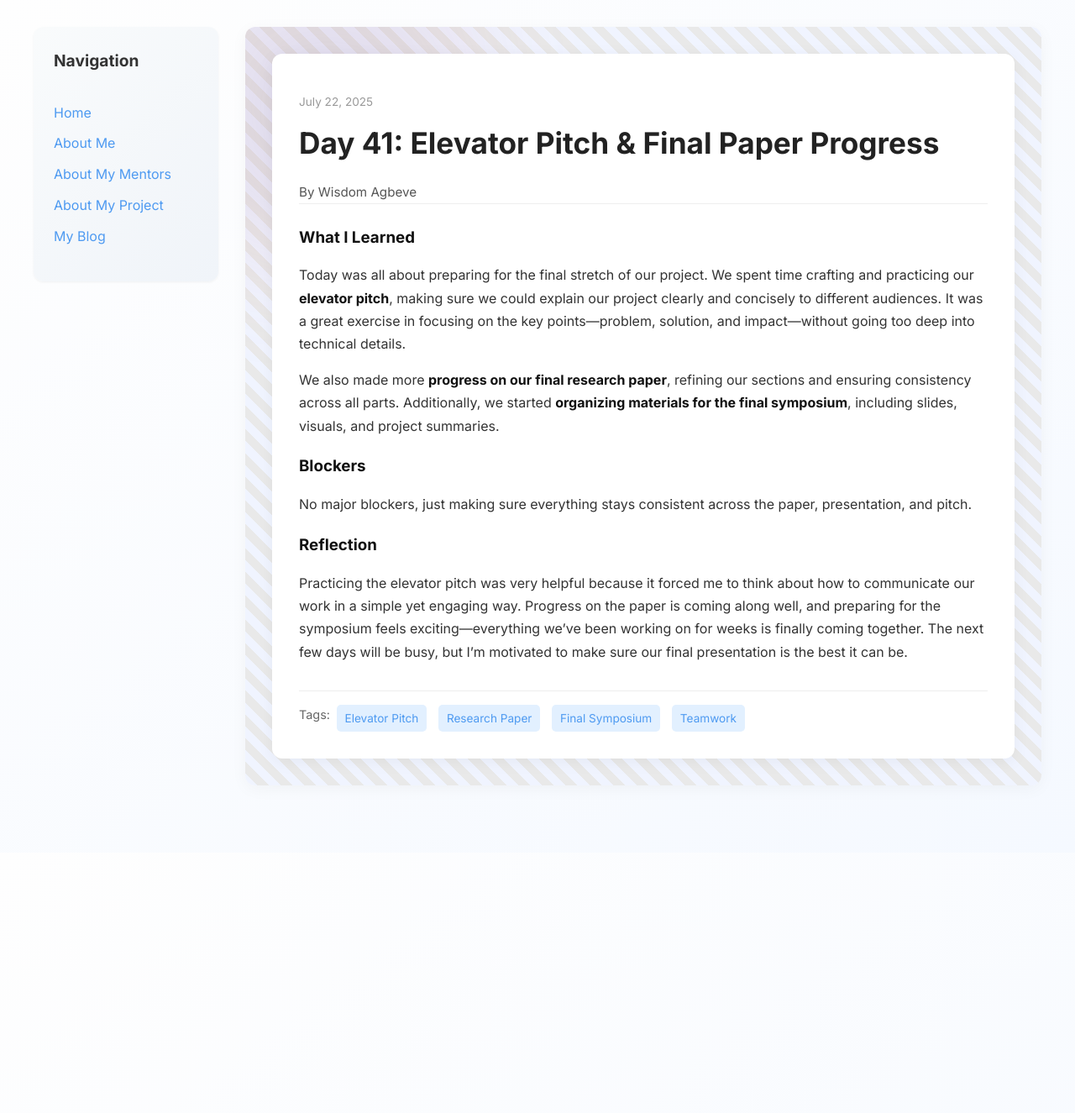
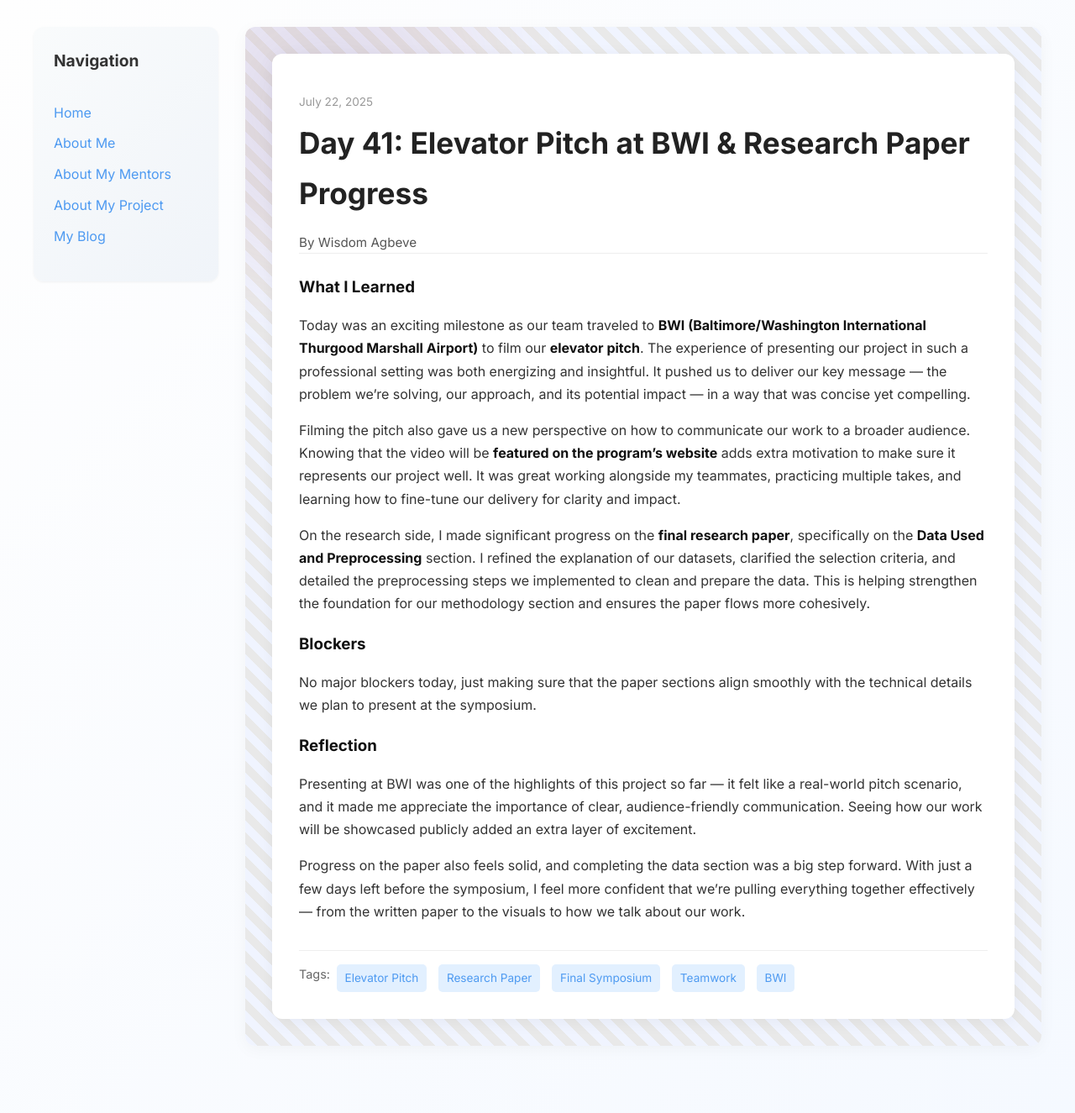
Before and after one commit to wisdomagbeve01/wisdomagbeve01.github.io, a Jekyll site: the page built from _posts/2025-07-22-day-41.md, in a window 1280 px wide. Shown: the whole page at 84% size. Built offline with Jekyll 4.4.1, drawn with Linux system fonts in a browser that asks for light colours; before the commit the page ends 1015 px from its top, so only the background shows below that.

Commit message:
Update 2025-07-22-day-41.md

```diff
--- a/_posts/2025-07-22-day-41.md
+++ b/_posts/2025-07-22-day-41.md
@@ -1,19 +1,23 @@
 ---
 layout: post
-title: "Day 41: Elevator Pitch & Final Paper Progress"
+title: "Day 41: Elevator Pitch at BWI & Research Paper Progress"
 date: 2025-07-22
 author: Wisdom Agbeve
 permalink: /day41.html
-tags: ["Elevator Pitch", "Research Paper", "Final Symposium", "Teamwork"]
+tags: ["Elevator Pitch", "Research Paper", "Final Symposium", "Teamwork", "BWI"]
 
 what_i_learned: |
-  Today was all about preparing for the final stretch of our project. We spent time crafting and practicing our **elevator pitch**, making sure we could explain our project clearly and concisely to different audiences. It was a great exercise in focusing on the key points—problem, solution, and impact—without going too deep into technical details.
+  Today was an exciting milestone as our team traveled to **BWI (Baltimore/Washington International Thurgood Marshall Airport)** to film our **elevator pitch**. The experience of presenting our project in such a professional setting was both energizing and insightful. It pushed us to deliver our key message — the problem we’re solving, our approach, and its potential impact — in a way that was concise yet compelling.
 
-  We also made more **progress on our final research paper**, refining our sections and ensuring consistency across all parts. Additionally, we started **organizing materials for the final symposium**, including slides, visuals, and project summaries.
+  Filming the pitch also gave us a new perspective on how to communicate our work to a broader audience. Knowing that the video will be **featured on the program’s website** adds extra motivation to make sure it represents our project well. It was great working alongside my teammates, practicing multiple takes, and learning how to fine-tune our delivery for clarity and impact.
+
+  On the research side, I made significant progress on the **final research paper**, specifically on the **Data Used and Preprocessing** section. I refined the explanation of our datasets, clarified the selection criteria, and detailed the preprocessing steps we implemented to clean and prepare the data. This is helping strengthen the foundation for our methodology section and ensures the paper flows more cohesively.
 
 blockers: |
-  No major blockers, just making sure everything stays consistent across the paper, presentation, and pitch.
+  No major blockers today, just making sure that the paper sections align smoothly with the technical details we plan to present at the symposium.
 
 reflection: |
-  Practicing the elevator pitch was very helpful because it forced me to think about how to communicate our work in a simple yet engaging way. Progress on the paper is coming along well, and preparing for the symposium feels exciting—everything we’ve been working on for weeks is finally coming together. The next few days will be busy, but I’m motivated to make sure our final presentation is the best it can be.
+  Presenting at BWI was one of the highlights of this project so far — it felt like a real-world pitch scenario, and it made me appreciate the importance of clear, audience-friendly communication. Seeing how our work will be showcased publicly added an extra layer of excitement.
+
+  Progress on the paper also feels solid, and completing the data section was a big step forward. With just a few days left before the symposium, I feel more confident that we’re pulling everything together effectively — from the written paper to the visuals to how we talk about our work.
 ---
```
